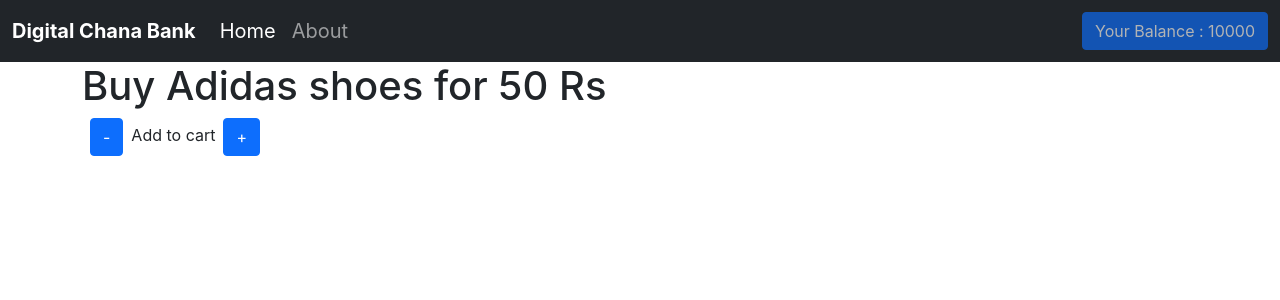
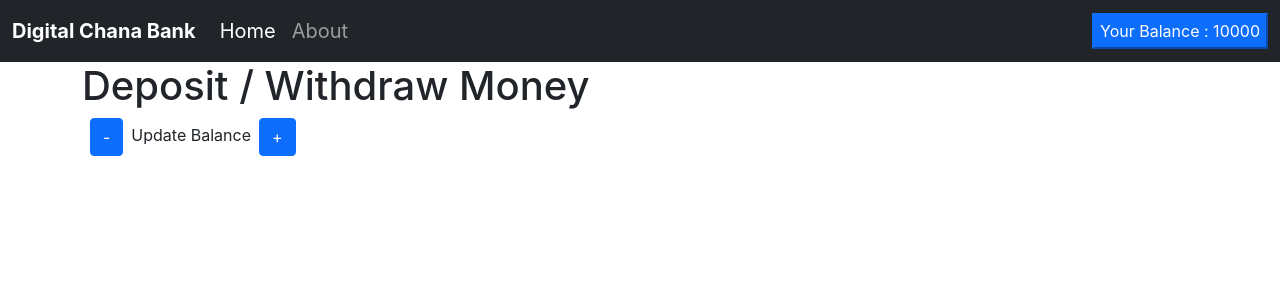
Before and after one commit to Yashcodes/React-Redux, a React (Create React App) app: page / in a window 1280 px wide. Shown: the top 300 px of the page. Built offline with nearby package versions, Linux system fonts and the light colour scheme.

Commit message:
Created ActionCreators and Reducers for Redux Store

```diff
--- a/package.json
+++ b/package.json
@@ -8,8 +8,11 @@
     "@testing-library/user-event": "^13.5.0",
     "react": "^18.2.0",
     "react-dom": "^18.2.0",
+    "react-redux": "^8.0.5",
     "react-router-dom": "^6.6.1",
     "react-scripts": "5.0.1",
+    "redux": "^4.2.0",
+    "redux-thunk": "^2.4.2",
     "web-vitals": "^2.1.4"
   },
   "scripts": {
--- a/src/Navbar.js
+++ b/src/Navbar.js
@@ -38,7 +38,7 @@
               </li>
             </ul>
             <div>
-              <button disabled className="btn btn-primary">
+              <button disabled className="btn-primary py-1">
                 Your Balance : 10000
               </button>
             </div>
--- a/src/Shop.js
+++ b/src/Shop.js
@@ -3,9 +3,9 @@
 const Shop = () => {
   return (
     <div>
-    <h1>Buy Adidas shoes for 50 Rs</h1>
+      <h1>Deposit / Withdraw Money</h1>
       <button className="btn btn-primary mx-2">-</button>
-      Add to cart
+      Update Balance
       <button className="btn btn-primary mx-2">+</button>
     </div>
   );
```
Also changed, not shown: src/state/action-creators/index.js (added, +17 -0 lines), src/state/reducers/amountReducer.js (added, +9 -0 lines), 1 other file (tests, documents, lock files or other folders).
